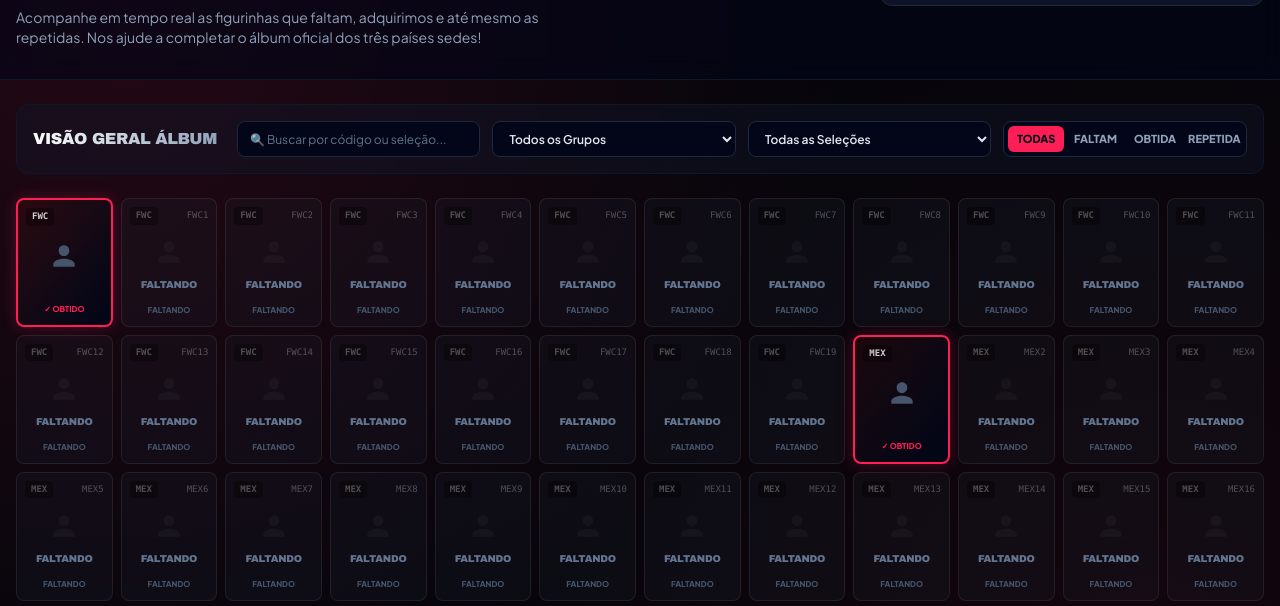
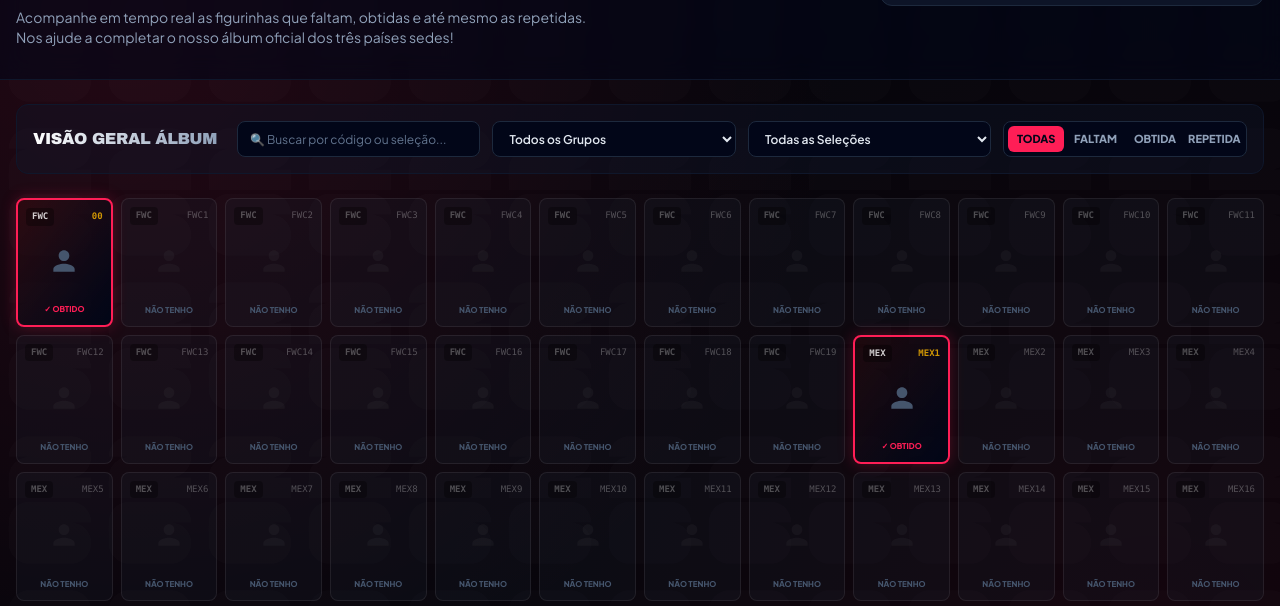
Before and after one commit to SGCBFelipe/Copa2026SGCB, a plain HTML site: page index.html in a window 1280 px wide. Shown: the part 193-799 px from the top of the page. Drawn offline with nearby package versions, Linux system fonts and the light colour scheme.

Commit message:
Ajustes textos + background

```diff
--- a/app.js
+++ b/app.js
@@ -138,6 +138,7 @@ function initLocalStorageState() {
             stickersRepeatedState[s.id] = 0;
         });
 
+        // Valores de demonstração iniciais
         stickersState[1] = true;
         stickersState[21] = true;
         stickersState[161] = true; stickersRepeatedState[161] = 2;
@@ -255,7 +256,8 @@ function renderAlbum() {
         if (isOwned) {
             if (isAdmin) {
                 repeatedHTML = `
-                    <div onclick="event.stopPropagation();" class="flex items-center justify-between bg-black/50 border border-slate-800 rounded p-0.5 mt-1 text-[10px]">
+                    <div class="text-[8px] font-bold text-[#ff1e56] mt-1">✓ OBTIDO</div>
+                    <div onclick="event.stopPropagation();" class="flex items-center justify-between bg-black/50 border border-slate-800 rounded p-0.5 mt-0.5 text-[10px]">
                         <button onclick="changeRepeated(${sticker.id}, -1)" class="px-1.5 bg-slate-800 hover:bg-slate-700 active:bg-slate-600 text-white font-bold rounded cursor-pointer transition text-[9px]">-</button>
                         <span class="font-bold text-amber-400 font-mono">${repCount} rep</span>
                         <button onclick="changeRepeated(${sticker.id}, 1)" class="px-1.5 bg-slate-800 hover:bg-slate-700 active:bg-slate-600 text-white font-bold rounded cursor-pointer transition text-[9px]">+</button>
@@ -263,7 +265,8 @@ function renderAlbum() {
                 `;
             } else if (repCount > 0) {
                 repeatedHTML = `
-                    <div class="bg-amber-500/10 border border-amber-500/30 text-amber-400 font-extrabold rounded py-0.5 mt-1 text-[9px] font-mono tracking-wide">
+                    <div class="text-[8px] font-bold text-[#ff1e56] mt-1">✓ OBTIDO</div>
+                    <div class="bg-amber-500/10 border border-amber-500/30 text-amber-400 font-extrabold rounded py-0.5 mt-0.5 text-[9px] font-mono tracking-wide">
                         +${repCount} REPETIDA
                     </div>
                 `;
@@ -274,23 +277,20 @@ function renderAlbum() {
             }
         } else {
             repeatedHTML = `
-                <div class="text-[8px] font-bold text-slate-600 py-0.5 mt-1">FALTANDO</div>
+                <div class="text-[8px] font-bold text-slate-600 py-0.5 mt-1">NÃO TENHO</div>
             `;
         }
 
         card.innerHTML = `
             <div class="flex justify-between items-center w-full text-[9px] font-mono opacity-80">
                 <span class="bg-black/40 px-1.5 py-0.5 rounded font-bold">${sticker.category}</span>
-                <span class="${sticker.special ? 'text-amber-400 font-bold' : ''}">${sticker.special && isOwned ? '' : sticker.code}</span>
+                <span class="${sticker.special ? 'text-amber-400 font-bold' : ''}">${sticker.code}</span>
             </div>
-            <div class="sticker-avatar my-1 flex justify-center text-slate-600">
+            <div class="sticker-avatar my-2 flex justify-center text-slate-600">
                 <svg class="w-8 h-8" fill="currentColor" viewBox="0 0 24 24">
                     <path d="M12 12c2.21 0 4-1.79 4-4s-1.79-4-4-4-4 1.79-4 4 1.79 4 4 4zm0 2c-2.67 0-8 1.34-8 4v2h16v-2c0-2.66-5.33-4-8-4z"/>
                 </svg>
             </div>
-            <p class="text-[10px] font-copa tracking-tight leading-none uppercase truncate w-full ${isOwned ? 'text-white' : 'text-slate-500'}">
-                ${isOwned ? '' : 'FALTANDO'}
-            </p>
             ${repeatedHTML}
         `;
         grid.appendChild(card);
--- a/index.html
+++ b/index.html
@@ -14,12 +14,34 @@
     <link rel="stylesheet" href="style.css">
 </head>
 
-<body class="bg-pattern text-slate-100 min-h-screen flex flex-col justify-between">
+<body class="bg-pattern text-slate-100 min-h-screen flex flex-col justify-between relative">
+
+    <svg class="fixed inset-0 -z-10 w-full h-full pointer-events-none opacity-[0.015] invert select-none" xmlns="http://www.w3.org/2000/svg">
+        <defs>
+            <pattern id="logo2026-pattern" x="0" y="0" width="100" height="154" patternUnits="userSpaceOnUse" viewBox="-100 -100 1160 1682">
+                <g transform="translate(0.000000,1482.000000) scale(0.100000,-0.100000)" fill="#000000" stroke="none">
+                    <path d="M2165 14809 c-155 -15 -354 -58 -523 -115 -762 -253 -1338 -861
+                    -1556 -1639 -47 -169 -86 -428 -86 -576 l0 -59 1128 -1 c688 -1 1092 -5 1037
+                    -10 -254 -24 -579 -117 -819 -234 -232 -113 -504 -310 -672 -487 -381 -402
+                    -610 -901 -664 -1447 -6 -64 -10 -582 -10 -1362 l0 -1259 4800 0 4800 0 0
+                    1200 0 1200 -1127 1 c-694 1 -1093 5 -1038 10 381 36 761 172 1087 388 466
+                    309 794 745 967 1284 306 957 -37 2026 -844 2632 -365 274 -776 433 -1230 475
+                    -135 12 -5116 11 -5250 -1z"/>
+                    <path d="M2187 7200 c-712 -65 -1362 -447 -1769 -1040 -230 -335 -373 -737
+                    -408 -1145 -8 -90 -10 -545 -8 -1490 4 -1503 1 -1413 70 -1695 209 -850 880
+                    -1527 1732 -1745 297 -76 50 -70 2996 -70 2946 0 2699 -6 2996 70 761 195
+                    1392 766 1657 1500 375 1039 7 2182 -903 2807 -334 229 -719 366 -1160 411
+                    -19 2 471 5 1089 5 l1124 2 -7 123 c-30 540 -231 1036 -584 1447 -325 378
+                    -772 649 -1257 763 -281 66 -51 61 -2900 63 -1419 1 -2620 -2 -2668 -6z"/>
+                </g>
+            </pattern>
+        </defs>
+        <rect width="100%" height="100%" fill="url(#logo2026-pattern)" />
+    </svg>
 
     <header class="bg-slate-950/60 border-b border-slate-900 px-4 py-6 md:py-8 backdrop-blur-md">
         <div class="max-w-7xl mx-auto flex flex-col lg:flex-row justify-between items-start lg:items-center gap-6">
 
-            <!-- Lado Esquerdo: Identidade Visual e Títulos -->
             <div class="space-y-3">
                 <div class="flex items-center gap-3">
                     <img src="SuperGeeks_LogoHorizontal_Branco.png" alt="SuperGeeks Logo" class="h-10 md:h-12 w-auto object-contain drop-shadow-[0_0_10px_rgba(255,30,86,0.3)]">
@@ -31,28 +53,23 @@
                     COMPLETANDO ÁLBUM <br><span class="copa-gradient-red">COPA 2026</span>
                 </h1>
                 <p class="text-slate-400 max-w-xl text-xs md:text-sm">
-                    Acompanhe em tempo real as figurinhas que faltam, adquirimos e até mesmo as repetidas. Nos ajude a completar o álbum oficial dos três países sedes!
+                    Acompanhe em tempo real as figurinhas que faltam, obtidas e até mesmo as repetidas. Nos ajude a completar o nosso álbum oficial dos três países sedes!
                 </p>
             </div>
 
-            <!-- Lado Direito: Controle de Autenticação, Live Tracker e Progresso -->
             <div class="w-full lg:w-auto flex flex-col gap-3 items-end justify-end">
 
-                <!-- Linha Superior Uniformizada: Regras, Álbum Online e Login/Admin -->
                 <div class="flex items-center justify-between lg:justify-end gap-2 md:gap-3 w-full">
 
-                    <!-- Botão Regras -->
                     <button onclick="openModal('regras-modal')"
                         class="bg-slate-900 hover:bg-slate-800 border border-slate-800 hover:border-[#ff1e56] text-slate-300 hover:text-white font-bold px-3 md:px-4 rounded-xl transition text-xs cursor-pointer whitespace-nowrap h-9 flex items-center justify-center">
                         📜 Regras
                     </button>
 
-                    <!-- Selo Álbum Online -->
                     <div class="inline-flex items-center justify-center gap-2 bg-slate-900 border border-slate-800 px-3 md:px-4 rounded-xl text-xs font-bold tracking-wider text-[#ff1e56] uppercase whitespace-nowrap h-9">
                         <span class="w-2 h-2 rounded-full bg-[#ff1e56] animate-ping"></span> Álbum Online
                     </div>
 
-                    <!-- Controle de Login / Modo Edição -->
                     <div class="flex items-center">
                         <div id="admin-badge"
                             class="hidden bg-red-950/40 border border-red-500 text-red-400 px-3 md:px-4 rounded-xl text-xs font-bold flex items-center justify-center gap-2 whitespace-nowrap h-9">
@@ -67,7 +84,6 @@
                     </div>
                 </div>
 
-                <!-- Caixa do Progresso Geral -->
                 <div class="w-full lg:w-96 bg-slate-900/90 border border-slate-800 rounded-xl p-4">
                     <div class="flex justify-between items-center mb-1">
                         <span class="text-xs uppercase font-extrabold tracking-wider text-slate-400">Progresso Geral:</span>
@@ -98,7 +114,6 @@
                 Visão geral Álbum
             </h2>
 
-            <!-- Grid de Controles Proporcionais -->
             <div class="grid grid-cols-1 sm:grid-cols-2 lg:grid-cols-4 gap-3 w-full xl:flex-1 max-w-5xl items-center">
                 <div class="relative w-full">
                     <input type="text" id="search-input" oninput="handleSearch()"
@@ -225,10 +240,9 @@
     </main>
 
     <footer class="bg-slate-950/80 border-t border-slate-900 py-4 text-center text-[11px] text-slate-600">
-        <p>© 2026 - Álbum Digital Interativo Copa 2026 • Conceito de Design de Alta Densidade "WE ARE 26".</p>
+        <p>© 2026 - Álbum Digital Interativo Copa 2026 • SuperGeeks Campo Belo. Todos os direitos reservados.</p>
     </footer>
 
-    <!-- Modal de Regras da Campanha -->
     <div id="regras-modal"
         class="fixed inset-0 bg-black/80 backdrop-blur-sm z-50 flex items-center justify-center hidden opacity-0 transition-opacity duration-300 p-4">
         <div
@@ -254,7 +268,6 @@
         </div>
     </div>
 
-    <!-- Modal de Login Administrativo -->
     <div id="login-modal"
         class="fixed inset-0 bg-black/80 backdrop-blur-sm z-50 flex items-center justify-center hidden opacity-0 transition-opacity duration-300 p-4">
         <div
```
